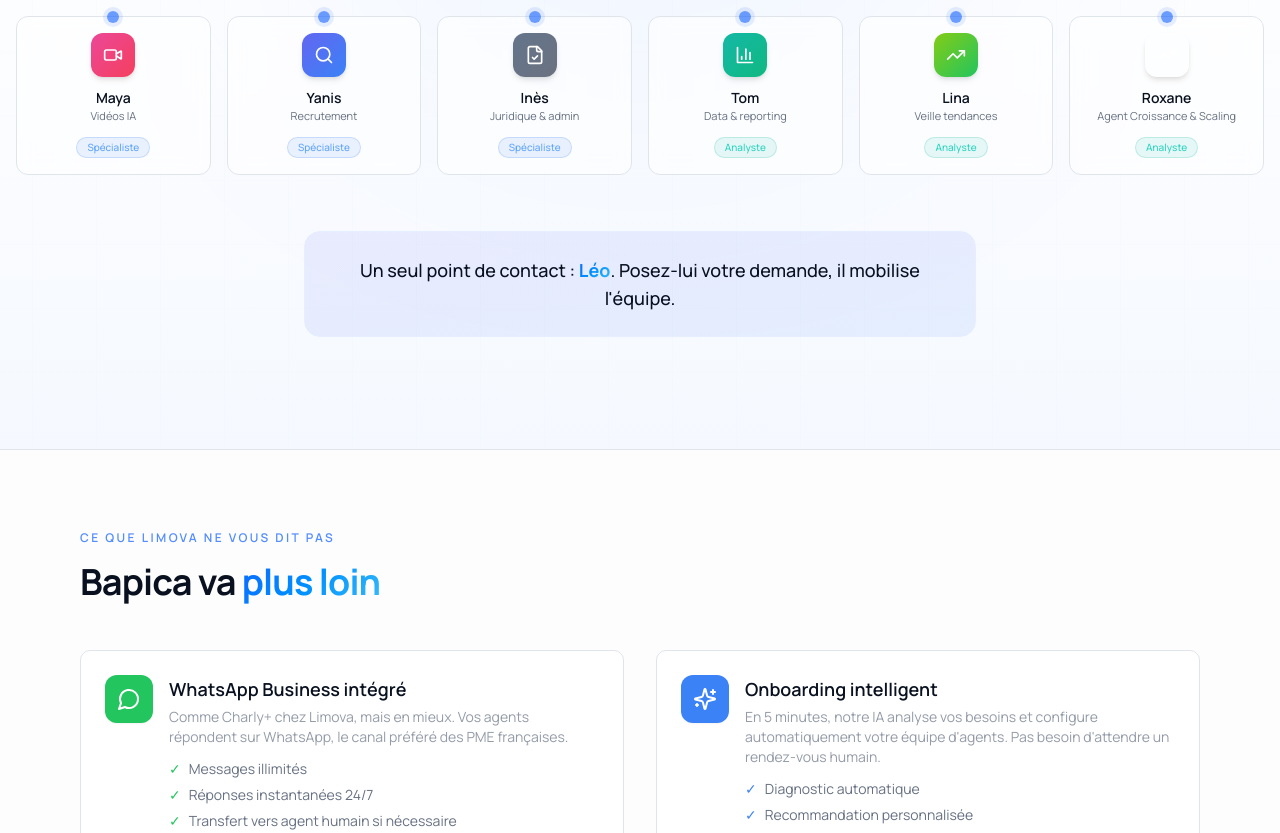
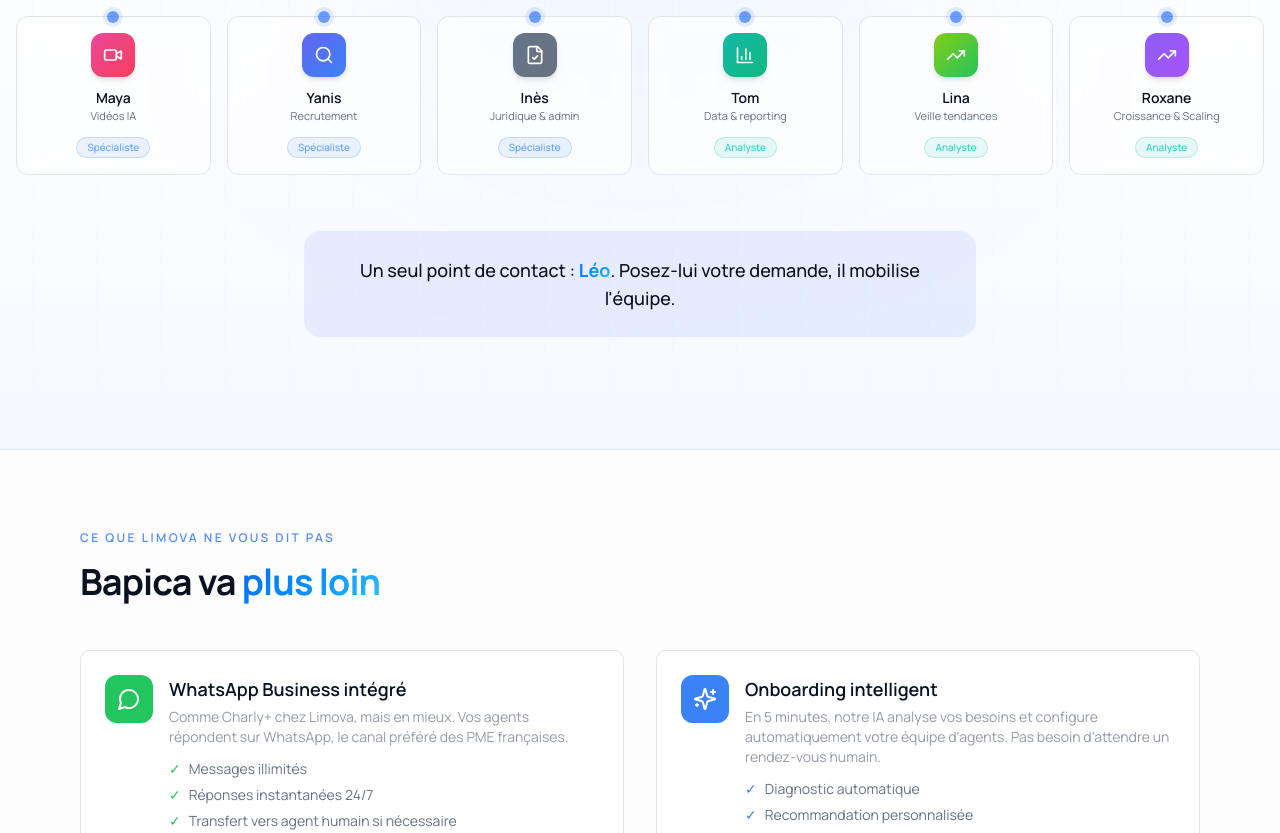
Before and after one commit to Hermesprojet/Bapica-Code, a Next.js app in the folder bapica/: page / in a window 1280 px wide. Shown: the part 6715-7548 px from the top of the page. Built offline with nearby package versions, Linux system fonts and the light colour scheme.

Commit message:
fix: team-section duplicate scaling entry

```diff
--- a/bapica/src/components/landing/team-section.tsx
+++ b/bapica/src/components/landing/team-section.tsx
@@ -47,7 +47,7 @@
   analytics: "from-teal-500 to-emerald-500",
   trends: "from-lime-500 to-green-500",
   scaling: "from-violet-500 to-purple-500",
-  scaling: "Croissance & Scaling",}
+}
 
 // Spécialité courte affichée sous chaque agent
 const specialties: Record<string, string> = {
@@ -62,6 +62,7 @@
   legal: "Juridique & admin",
   analytics: "Data & reporting",
   trends: "Veille tendances",
+  scaling: "Croissance & Scaling",
 }
 
 const roleBadge: Record<
```
Also changed, not shown: 1 other file (tests, documents, lock files or other folders).
